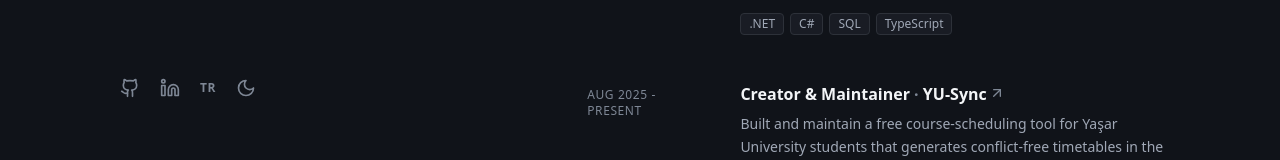
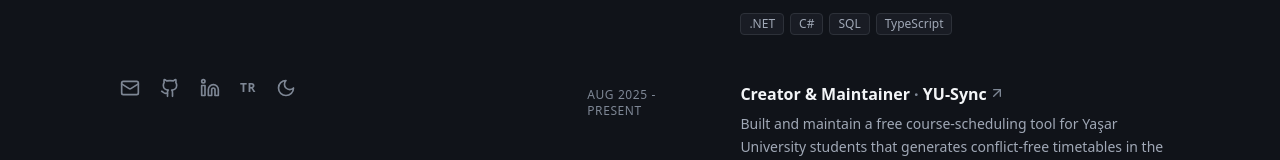
Before and after one commit to this-Demir/demirdogen.dev-portfolio, a React (Vite) app: page / in a window 1280 px wide. Shown: the part 614-774 px from the top of the page. Built offline with nearby package versions, Linux system fonts and the light colour scheme; the HTML template or start-up script is replaced by a standard one.

Commit message:
feat: add email link to sidebar and menu

```diff
--- a/src/components/Layout.tsx
+++ b/src/components/Layout.tsx
@@ -2,6 +2,7 @@ import { useEffect, useRef, useState } from 'react';
 import {
   Github,
   Linkedin,
+  Mail,
   User,
   Briefcase,
   Code2,
@@ -13,9 +14,8 @@ import PersonalizedHeader from './PersonalizedHeader';
 import LanguageSwitch from './LanguageSwitch';
 import ThemeSwitch from './ThemeSwitch';
 import { useLanguage } from '../context/language';
+import { EMAIL, GITHUB_URL, LINKEDIN_URL } from '../data/links';
 
-const GITHUB_URL = 'https://github.com/this-Demir';
-const LINKEDIN_URL = 'https://www.linkedin.com/in/demir-demirdöğen-46604a1a0/';
 
 /** Section ids in document order, paired with their mobile-nav icon. */
 const SECTIONS = [
@@ -176,6 +176,14 @@ const Layout = ({ children }: LayoutProps) => {
 
             <div className="mt-10 hidden items-center gap-1 lg:flex">
               <a
+                href={`mailto:${EMAIL}`}
+                className="rounded p-2 text-subtle transition-colors hover:text-foreground"
+                aria-label={`Email ${EMAIL}`}
+                title={EMAIL}
+              >
+                <Mail className="h-5 w-5" aria-hidden="true" />
+              </a>
+              <a
                 href={GITHUB_URL}
                 target="_blank"
                 rel="noreferrer noopener"
@@ -272,6 +280,13 @@ const Layout = ({ children }: LayoutProps) => {
           >
             <Github className="h-5 w-5" aria-hidden="true" />
           </a>
+          <a
+            href={`mailto:${EMAIL}`}
+            className="flex h-11 w-11 items-center justify-center rounded-full border border-border bg-surface text-subtle transition-colors hover:text-foreground"
+            aria-label={`Email ${EMAIL}`}
+          >
+            <Mail className="h-5 w-5" aria-hidden="true" />
+          </a>
         </div>
       </div>
     </div>
--- /dev/null
+++ b/src/data/links.ts
@@ -0,0 +1,4 @@
+/** Contact and profile links, shared by the sidebar, mobile menu and footer. */
+export const EMAIL = 'demirdemirdogen@gmail.com';
+export const GITHUB_URL = 'https://github.com/this-Demir';
+export const LINKEDIN_URL = 'https://www.linkedin.com/in/demir-demirdöğen-46604a1a0/';
```
